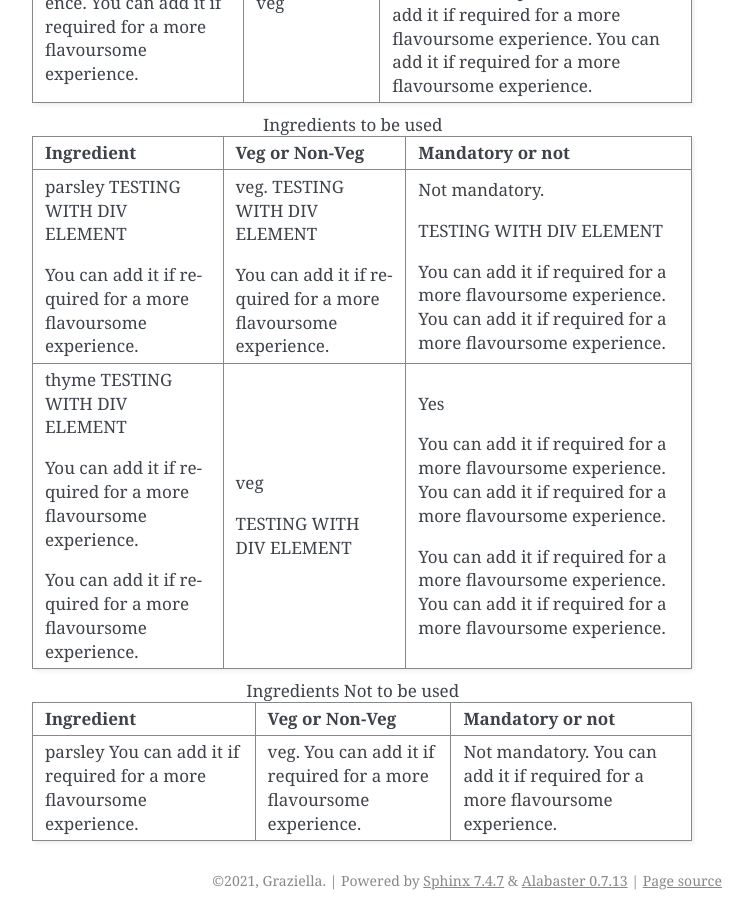
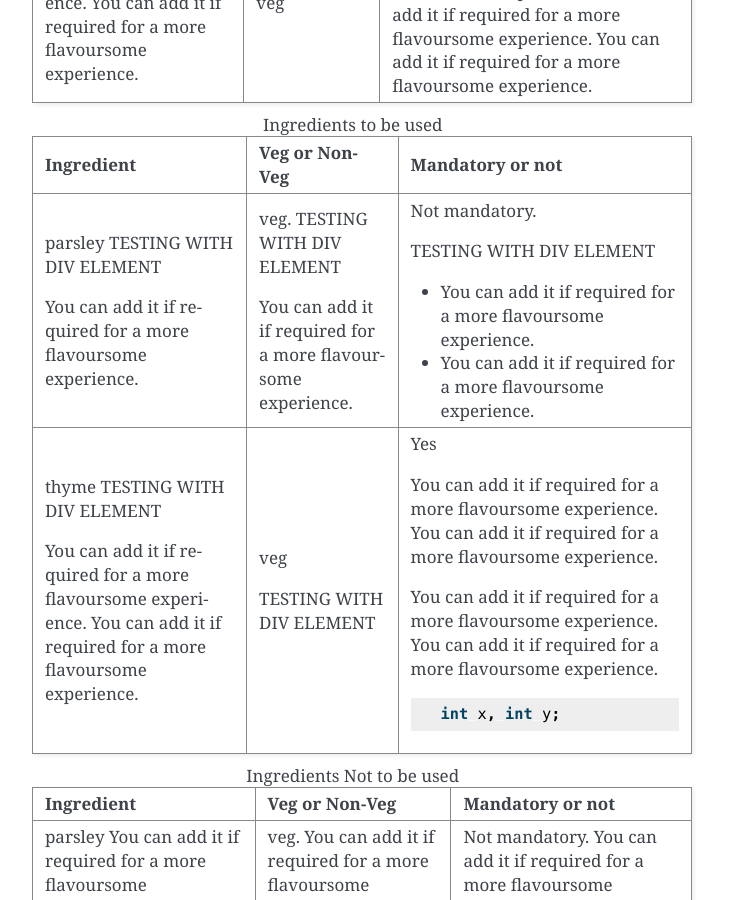
Before and after one commit to PriyankaLiz/rtd3-tutorial, a Sphinx documentation site: the page built from docs/source/usage.rst, in a window 1280 px wide and 900 px high, scrolled down 1557 px. Shown: the whole window, without its empty margins (388-1140 px from the left). Built offline with Sphinx 7.4.7, drawn with Linux system fonts in a browser that asks for light colours.

```diff
--- a/docs/source/usage.rst
+++ b/docs/source/usage.rst
@@ -84,13 +84,12 @@ parsley You can add it if required for a more flavoursome experience.
 
         TESTING WITH DIV ELEMENT
 
-        You can add it if required for a more flavoursome experience.
-        You can add it if required for a more flavoursome experience.
+        - You can add it if required for a more flavoursome experience.
+        - You can add it if required for a more flavoursome experience.
     * - thyme TESTING WITH DIV ELEMENT
 
-        You can add it if required for a more flavoursome experience.
-
-        You can add it if required for a more flavoursome experience.
+        You can add it if required for a more flavoursome experience. You
+        can add it if required for a more flavoursome experience.
       - veg
 
         TESTING WITH DIV ELEMENT
@@ -99,7 +98,12 @@ parsley You can add it if required for a more flavoursome experience.
         You can add it if required for a more flavoursome experience.
         You can add it if required for a more flavoursome experience.
 
-        You can add it if required for a more flavoursome experience. You can add it if required for a more flavoursome experience.
+        You can add it if required for a more flavoursome experience. You can
+        add it if required for a more flavoursome experience.
+
+        .. code-block:: javascript
+
+          int x, int y;
 
 .. list-table:: Ingredients Not to be used
     :header-rows: 1
```
